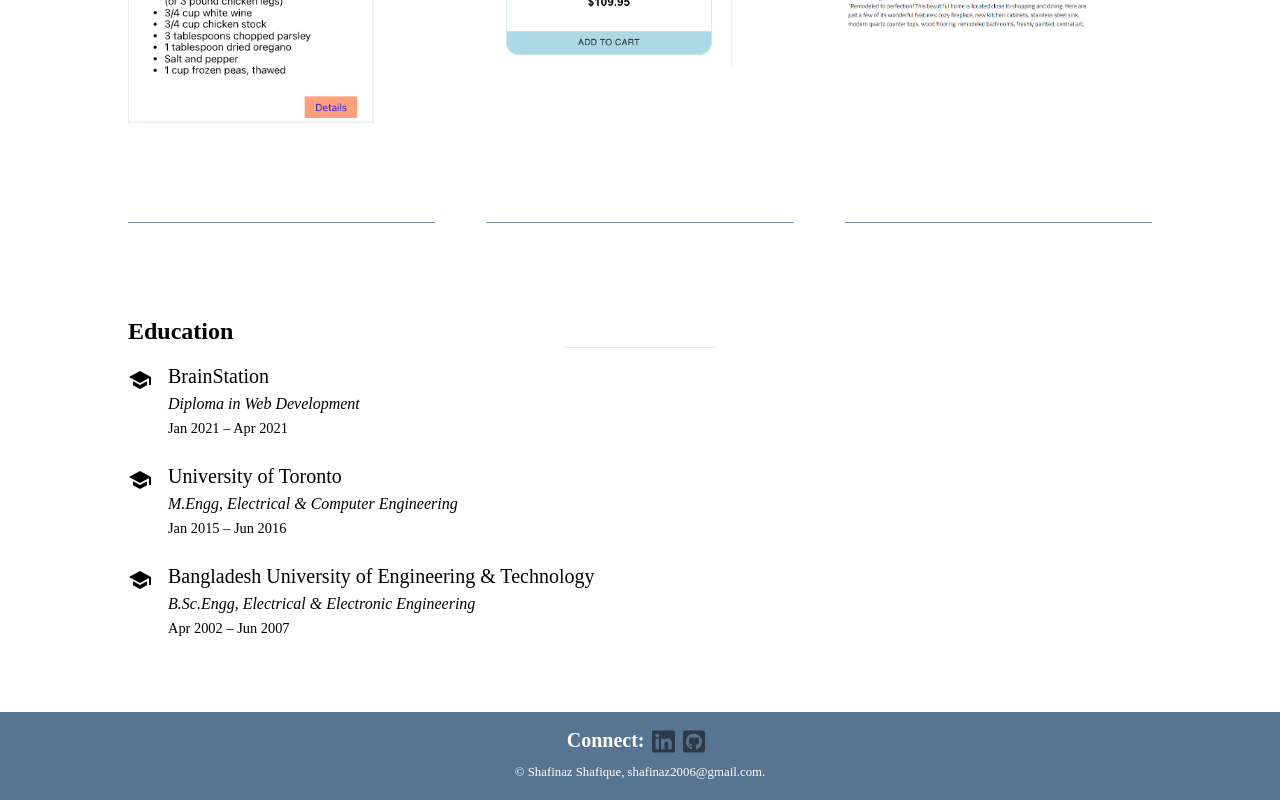
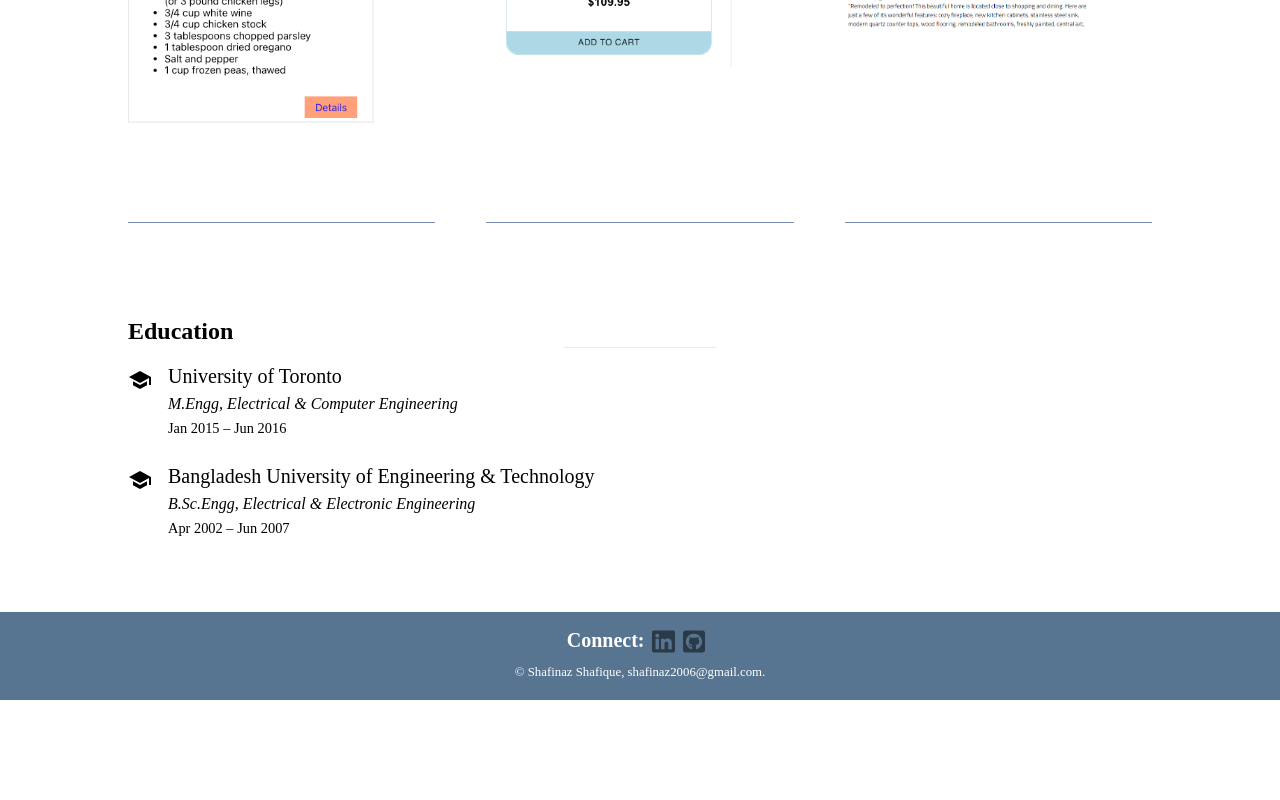
Before and after one commit to shafinaz2006/portfolio, a React (Create React App) app: page / in a window 1280 px wide. Shown: the part 2897-3697 px from the top of the page. After the commit the page ends 3597 px from the top, so only its background shows below. Built offline with nearby package versions, Linux system fonts and the light colour scheme; a web font is replaced by a local one.

Commit message:
Update siteContent.js

```diff
--- a/src/data/siteContent.js
+++ b/src/data/siteContent.js
@@ -6,12 +6,6 @@ export const infoText = [
 ];
 
 export const educationData = [
-  {
-    id: 1,
-    title:'BrainStation',
-    desc: 'Diploma in Web Development',
-    date: 'Jan 2021 – Apr 2021'
-  },
   {
     id: 2,
     title:'University of Toronto',
```
